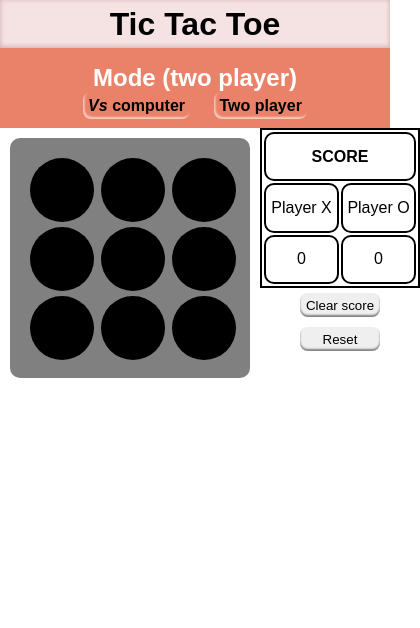
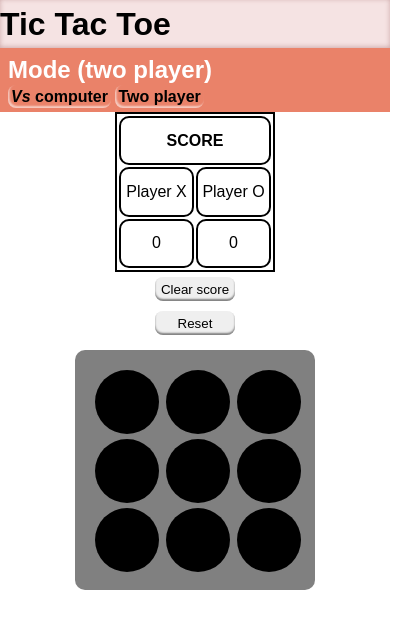
Before and after one commit to Kailash-karki-01/project-no-2-Tic-Tac-Toe-game, a plain HTML site: page index.html in a window 390 px wide. Shown: the whole page, 420 px wide, since content can reach past the window. Drawn offline with Linux system fonts and the light colour scheme.

Commit message:
made the page responsive

```diff
--- a/style.css
+++ b/style.css
@@ -1,3 +1,4 @@
+
 *{
     margin: 0px;
     padding: 0px;
@@ -10,7 +11,7 @@ body{
 }
 h1{
     height: 3rem;
-    width: 100vw;
+    width: 100%;
     background-color: rgba(241, 217, 217, 0.717);
     box-shadow: inset 0px -1px 5px  rgba(182, 133, 133, 0.631);
     color: rgb(0, 0, 0);
@@ -21,7 +22,7 @@ h1{
 }
 .options{
     height: 5rem;
-    width: 100vw;
+    width: 100%;
     background-color:  rgba(233, 123, 96, 0.941);
     padding: 1rem;
     display: flex;
@@ -51,6 +52,7 @@ h1{
     width: 100%;
     display: flex;
     justify-content: space-around;
+    align-items: start;
 
 }
 .container{
@@ -109,14 +111,47 @@ table td,table th{
     background-color: rgba(81, 245, 5, 0.999);
     text-align: center;
     border-radius: 10px;
-
     text-decoration: underline;
+    position: fixed;
     top: 0;
     color: black;
     border: none;
-    left: 50%;
+     top: 0%;
+  left: 50%;
+  transform: translate(-50%,0%);
 
 }
 #winning-message::backdrop{
     background: rgba(4, 4, 4, 0.433);
 }
+@media (max-width : 700px){
+    h1{
+    height: 3rem;
+    font-size: 2rem;
+    width: 100%;
+   display: flex;
+    justify-content: center;
+    align-items: start;
+    flex-direction: column;
+
+}
+.options{
+    height: 4rem;
+    width: 100%;
+    padding: 0.5rem;
+    display: flex;
+    justify-content: start;
+    align-items: start;
+    flex-direction: column;
+    gap: 3.5px;
+}
+.modes p1, .modes p2{
+    height: 8px;
+    margin: 0px;
+    padding: 3px;
+}
+.main-display{
+    display: flex;
+    flex-wrap: wrap-reverse;
+}
+}
```
Also changed, not shown: computer.html (+3 -1 lines), index.html (+0 -4 lines).
